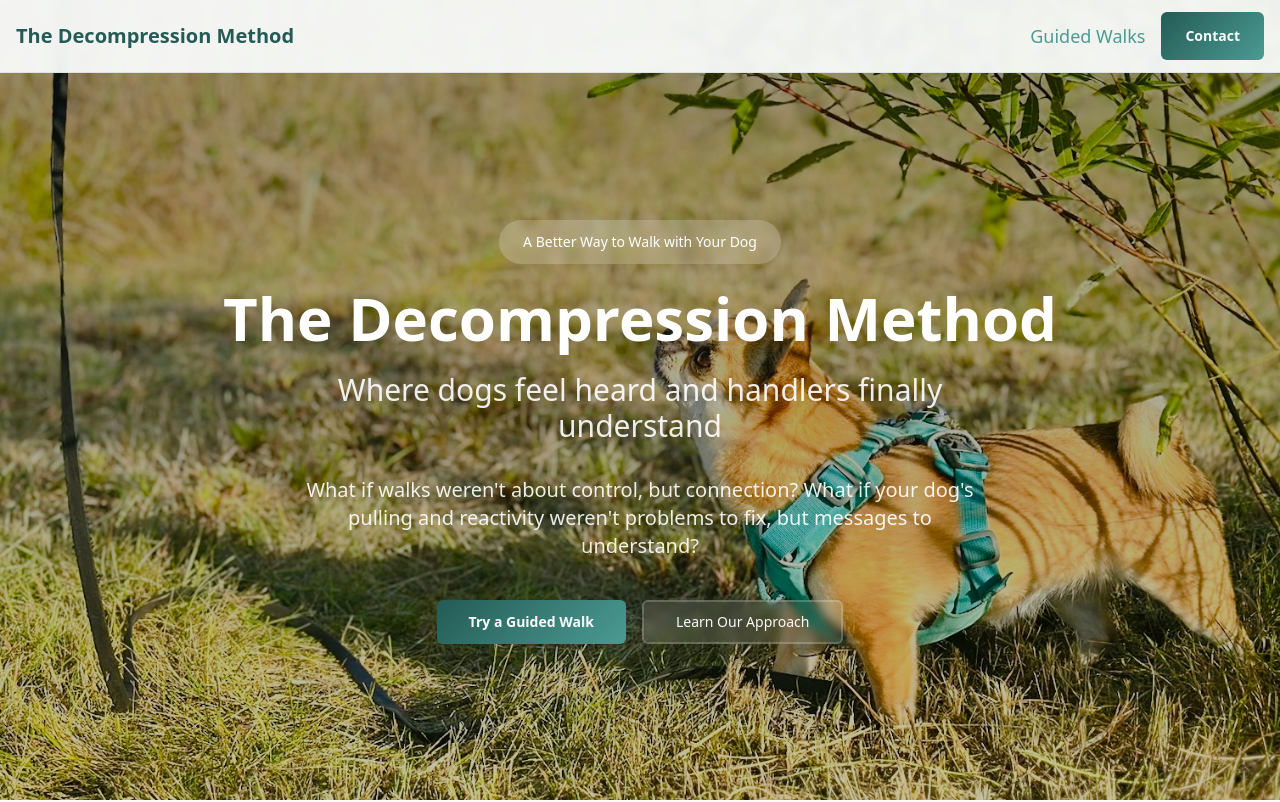
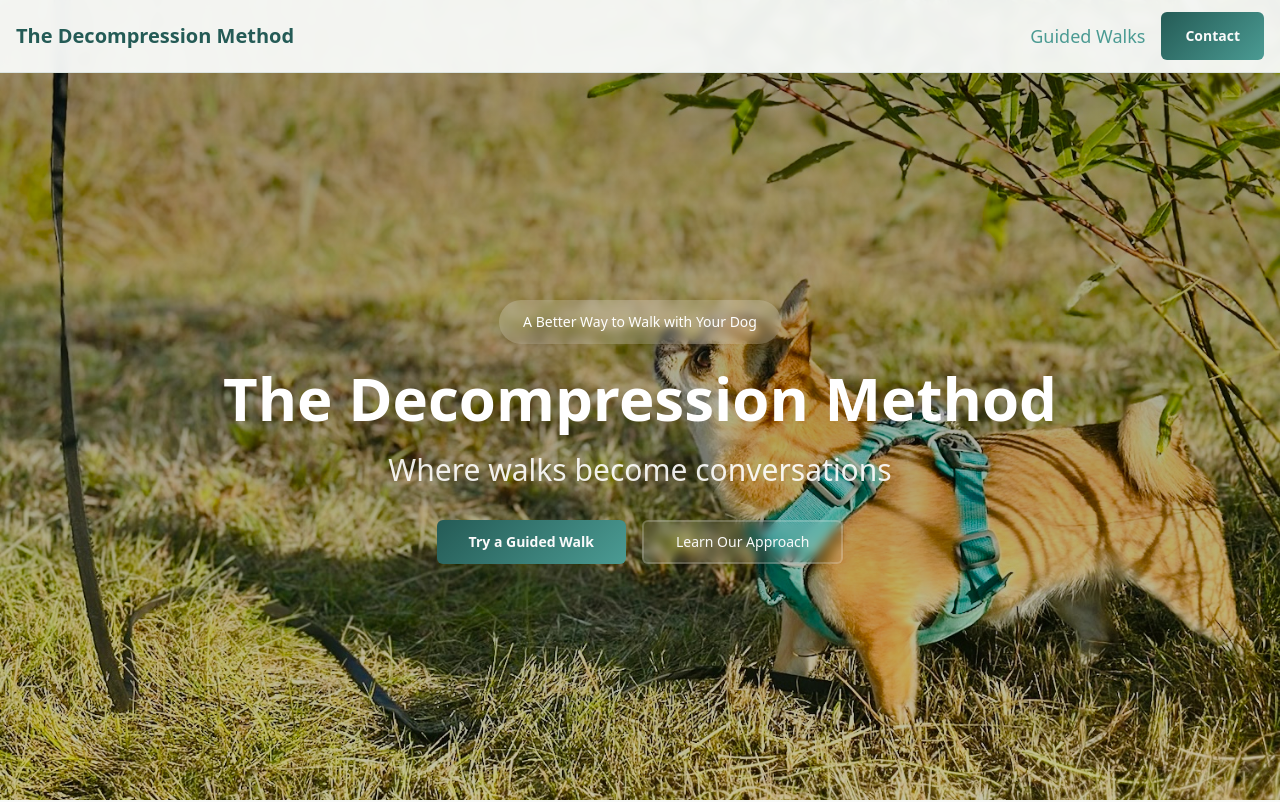
Before and after one commit to cherwood87/Guided-Decompression-Walk, a React (Vite) app: page / in a window 1280 px wide. Shown: the top 802 px of the page. Built offline with nearby package versions, Linux system fonts and the light colour scheme; the HTML template or start-up script is replaced by a standard one.

Commit message:
Code edited in Lovable Code Editor

```diff
--- a/src/pages/Index.tsx
+++ b/src/pages/Index.tsx
@@ -58,12 +58,8 @@ const Index = () => {
           </h1>
 
           <h2 className="text-xl lg:text-2xl xl:text-3xl font-light mb-8 text-white/90 max-w-3xl mx-auto">
-            Where dogs feel heard and handlers finally understand
+            Where walks become conversations
           </h2>
-
-          <p className="text-lg lg:text-xl mb-10 leading-relaxed text-white/90 max-w-2xl mx-auto">
-            What if walks weren't about control, but connection? What if your dog's pulling and reactivity weren't problems to fix, but messages to understand?
-          </p>
 
           <div className="flex flex-col sm:flex-row gap-4 justify-center max-w-md mx-auto">
             <Link to="/guided-walks">
```
